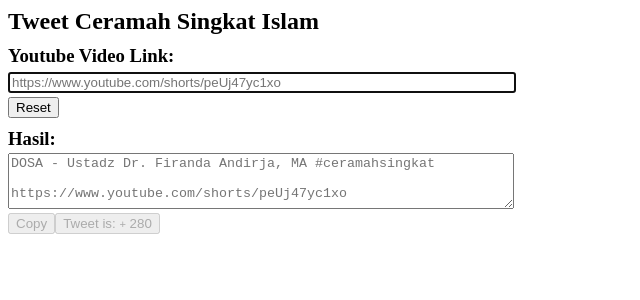
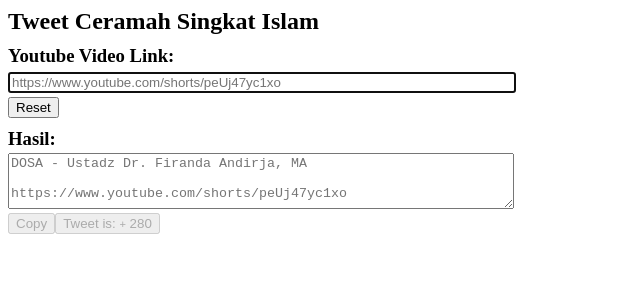
Before and after one commit to ockibagusp/tweet-ceramah-singkat-islam, a Vue app: page / in a window 1280 px wide. Shown: the top 300 px of the page, without its empty margins (0-640 px from the left). Built offline with nearby package versions, Linux system fonts and the light colour scheme.

Commit message:
modified:   src/App.vue

```diff
--- a/src/App.vue
+++ b/src/App.vue
@@ -9,12 +9,6 @@ const YOUTUBEVIDURLS = [
   'youtube.com',
   'https://youtu.be',
   'youtu.be'
-]
-const SHORTSANDWATCH= [
-  '/watch?v=',
-  '/shorts/',
-  '/watch',
-  '/shorts'
 ]
 
 import axios from 'axios'
@@ -243,7 +237,7 @@ ${this  .ceramahSingkatIslam}`
     <h3 style="margin-top: 10px; margin-bottom: -15px;">Hasil:</h3>
     <br>
     <textarea style="width: 500px;height: 50px;" v-model="results"
-      placeholder="DOSA - Ustadz Dr. Firanda Andirja, MA #ceramahsingkat
+      placeholder="DOSA - Ustadz Dr. Firanda Andirja, MA
 
 https://www.youtube.com/shorts/peUj47yc1xo" cols="50" rows="3" ref="results" data-test="results"></textarea>
     <br>
```
